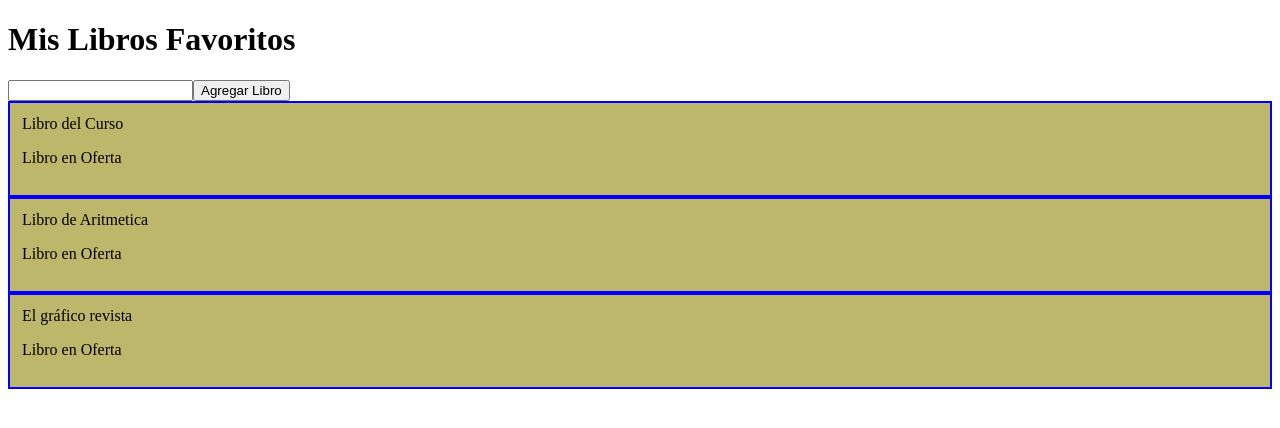
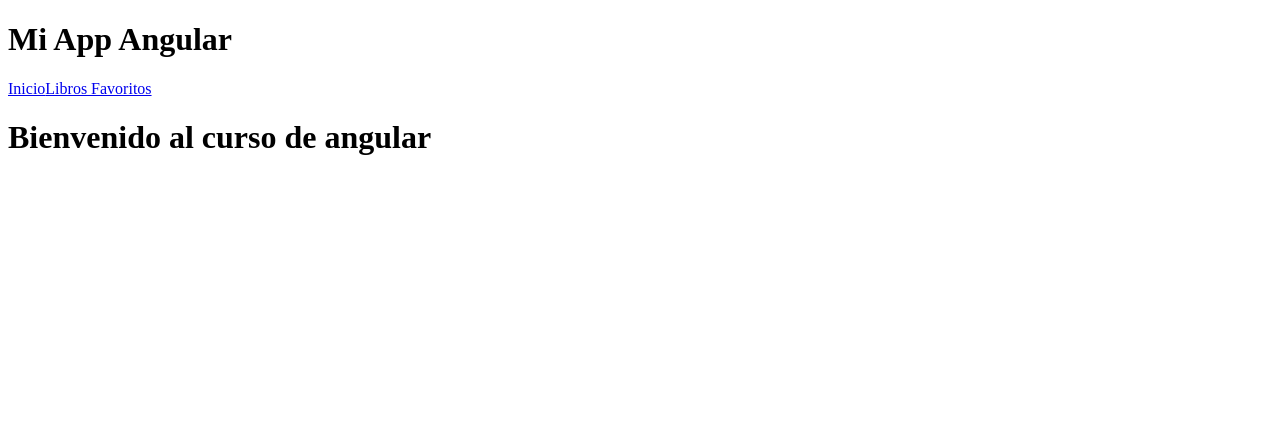
Before and after one commit to Orbp1403/Curso_Angular, an Angular app in the folder mi-web-app/: page / in a window 1280 px wide. Shown: the top 428 px of the page. Built offline with nearby package versions, Linux system fonts and the light colour scheme.

Commit message:
Agregando las rutas

```diff
--- a/mi-web-app/src/app/app-routing.module.ts
+++ b/mi-web-app/src/app/app-routing.module.ts
@@ -1,7 +1,16 @@
 import { NgModule } from '@angular/core';
 import { RouterModule, Routes } from '@angular/router';
+import { InicioComponent } from './components/inicio/inicio.component';
+import { LibrosComponent } from './components/libros/libros.component';
 
-const routes: Routes = [];
+const routes: Routes = [
+  {
+    path: '', component: InicioComponent
+  },
+  {
+    path: 'libros', component: LibrosComponent
+  }
+];
 
 @NgModule({
   imports: [RouterModule.forRoot(routes)],
--- a/mi-web-app/src/app/app.component.html
+++ b/mi-web-app/src/app/app.component.html
@@ -1,4 +1,12 @@
+<h1>Mi App Angular</h1>
+<a routerLink="/">Inicio</a>
+<a routerLink="/libros">Libros Favoritos</a>
+
+<router-outlet></router-outlet>
+
 <!--
 <app-usuario></app-usuario>
 -->
+<!--
 <app-libros></app-libros>
+-->
--- a/mi-web-app/src/app/app.module.ts
+++ b/mi-web-app/src/app/app.module.ts
@@ -8,13 +8,15 @@
 import { LibrosComponent } from './components/libros/libros.component';
 import { LibroComponent } from './components/libro/libro.component';
 import { LibrosService } from './services/libros.service';
+import { InicioComponent } from './components/inicio/inicio.component';
 
 @NgModule({
   declarations: [
     AppComponent,
     UsuarioComponent,
     LibrosComponent,
-    LibroComponent
+    LibroComponent,
+    InicioComponent
   ],
   imports: [
     BrowserModule,
--- /dev/null
+++ b/mi-web-app/src/app/components/inicio/inicio.component.html
@@ -0,0 +1 @@
+<h1>Bienvenido al curso de angular</h1>
--- /dev/null
+++ b/mi-web-app/src/app/components/inicio/inicio.component.ts
@@ -0,0 +1,15 @@
+import { Component, OnInit } from '@angular/core';
+
+@Component({
+  selector: 'app-inicio',
+  templateUrl: './inicio.component.html',
+  styleUrls: ['./inicio.component.css']
+})
+export class InicioComponent implements OnInit {
+
+  constructor() { }
+
+  ngOnInit(): void {
+  }
+
+}
```
Also changed, not shown: mi-web-app/src/app/components/inicio/inicio.component.css (added), 1 other file (tests, documents, lock files or other folders).
